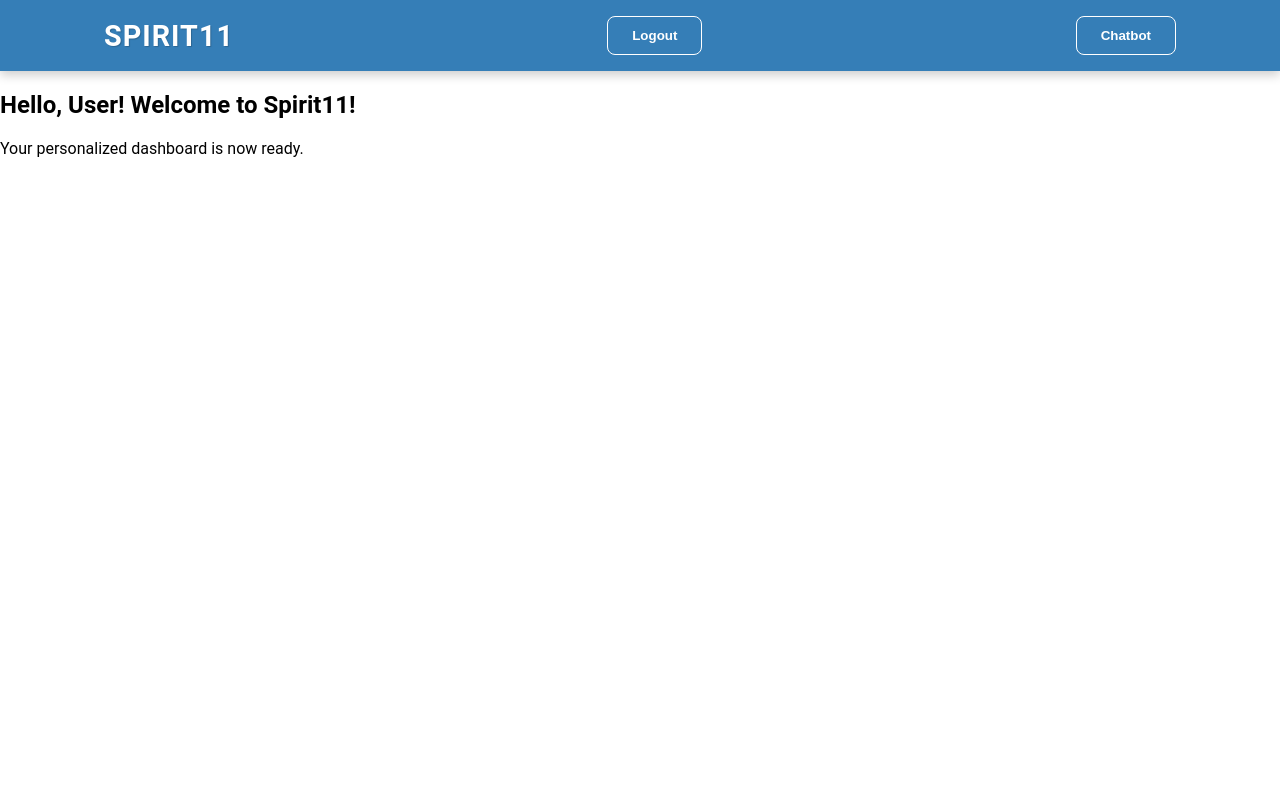
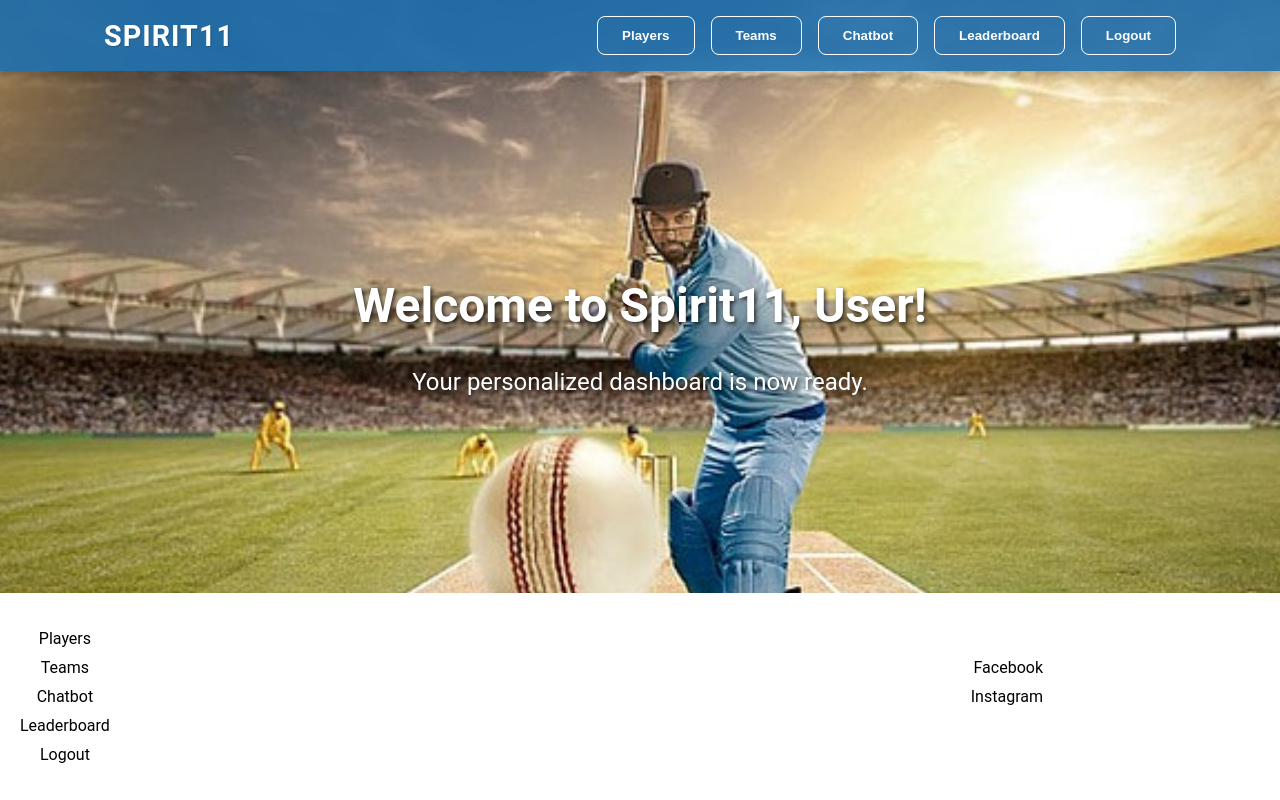
Before and after one commit to dimuthuh28/Hacktml_p2, a React (Create React App) app in the folder frontend/: page /dashboard in a window 1280 px wide. Built offline with nearby package versions, Linux system fonts and the light colour scheme; the HTML template or start-up script is replaced by a standard one.

Commit message:
Reguserhome

```diff
--- a/frontend/src/pages/Reguserhome.js
+++ b/frontend/src/pages/Reguserhome.js
@@ -1,7 +1,6 @@
 import React from "react";
-import "../styles/AdminLayout.css";
+import "../styles/Reguserhome.css";
 import { useNavigate } from "react-router-dom";
-
 
 const Reguserhome = () => {
   const navigate = useNavigate();
@@ -14,26 +13,60 @@ const Reguserhome = () => {
 
   return (
     <div className="dashboard-container">
+      {/* Navbar */}
       <nav className="navbar">
         <div className="logo">
           <h1>Spirit11</h1>
         </div>
         <div className="nav-links">
-          <button className="nav-button" onClick={handleLogout}>
+          <button className="nav-button" onClick={() => navigate("/players")}>
+            Players
+          </button>
+          <button className="nav-button" onClick={() => navigate("/teams")}>
+            Teams
+          </button>
+          <button className="nav-button" onClick={() => navigate("/chatbot")}>
+            Chatbot
+          </button>
+          <button className="nav-button" onClick={() => navigate("/leaderboard")}>
+            Leaderboard
+          </button>
+          <button className="nav-button logout-btn" onClick={handleLogout}>
             Logout
           </button>
         </div>
-        <div className="nav-links">
-          <button className="nav-button" onClick={() => navigate("/chatbot")}>
-            Chatbot
-        </button>
-        </div>
       </nav>
 
+      {/* Main Content */}
       <div className="dashboard-content">
-        <h2>Hello, {username || "User"}! Welcome to Spirit11!</h2>
-        <p>Your personalized dashboard is now ready.</p>
+        <h1 className="dashboard-title">Welcome to Spirit11, {username || "User"}!</h1>
+        <p className="dashboard-subtitle">Your personalized dashboard is now ready.</p>
       </div>
+
+      {/* Footer */}
+      <footer className="footer">
+        <div className="footer-links">
+          <div className="footer-nav">
+            <ul>
+              <li><a href="/players">Players</a></li>
+              <li><a href="/teams">Teams</a></li>
+              <li><a href="/chatbot">Chatbot</a></li>
+              <li><a href="/leaderboard">Leaderboard</a></li>
+              <li><a href="/login" className="logout-btn">Logout</a></li>
+            </ul>
+          </div>
+          <div className="footer-contact">
+            <ul>
+              <li>Email: contact@spirit11.com</li>
+              <li><a href="https://facebook.com/spirit11" target="_blank" rel="noopener noreferrer">Facebook</a></li>
+              <li><a href="https://instagram.com/spirit11" target="_blank" rel="noopener noreferrer">Instagram</a></li>
+            </ul>
+          </div>
+        </div>
+        <div className="footer-bottom">
+          <p>© 2025 SPIRIT11 Inc. by HACKtML from UCSC</p>
+        </div>
+      </footer>
     </div>
   );
 };
--- /dev/null
+++ b/frontend/src/styles/Reguserhome.css
@@ -0,0 +1,203 @@
+/* General Layout */
+.dashboard-container {
+    display: flex;
+    flex-direction: column;
+    justify-content: space-between;
+    height: 100vh;
+    background-image: url('../assets/pngtree-a-sportsman-playing-cricket-in-the-stadium-as-viewers-cheer-on-photo-image_2173237.jpg'); /* Replace with your image path */
+    background-size: cover;
+    background-position: center;
+    background-repeat: no-repeat;
+    text-align: center;
+    color: white;
+  }
+
+  /* Navbar */
+  .navbar {
+    display: flex;
+    justify-content: space-between;
+    align-items: center;
+    background-color: rgba(32, 112, 176, 0.9);
+    color: white;
+    padding: 1rem 6.5rem;
+    box-shadow: 0 4px 10px rgba(0, 0, 0, 0.2);
+    backdrop-filter: blur(5px);
+    position: relative;
+    z-index: 1000; /* Higher z-index to ensure it's above other elements */
+  }
+
+  .logo h1 {
+    margin: 0;
+    font-size: 1.8rem;
+    letter-spacing: 1px;
+    text-transform: uppercase;
+    font-weight: 700;
+    text-shadow: 1px 1px 1px rgba(0, 0, 0, 0.2);
+  }
+
+  .nav-links {
+    display: flex;
+    gap: 1rem;
+  }
+
+  .nav-button {
+    background-color: transparent;
+    border: 1px solid white;
+    color: white;
+    padding: 0.7rem 1.5rem;
+    border-radius: 8px;
+    cursor: pointer;
+    font-weight: 600;
+    transition: all 0.3s ease;
+  }
+
+  .nav-button:hover {
+    background-color: white;
+    color: #2070b0;
+    transform: translateY(-2px);
+    box-shadow: 0 5px 15px rgba(0, 0, 0, 0.1);
+  }
+
+  .menu-toggle {
+    display: none;
+    flex-direction: column;
+    justify-content: space-between;
+    width: 30px;
+    height: 21px;
+    cursor: pointer;
+  }
+
+  .menu-toggle span {
+    width: 100%;
+    height: 3px;
+    background-color: white;
+    border-radius: 10px;
+  }
+
+  /* Mobile responsiveness */
+  @media (max-width: 768px) {
+    .navbar {
+      padding: 1rem 2rem;
+      position: relative;
+    }
+
+    .logo h1 {
+      font-size: 1.4rem;
+    }
+
+    .menu-toggle {
+      display: flex;
+    }
+
+    .nav-links {
+      position: absolute;
+      top: 100%;
+      left: 0;
+      right: 0;
+      flex-direction: column;
+      background-color: rgba(32, 112, 176, 0.95);
+      box-shadow: 0 4px 10px rgba(0, 0, 0, 0.2);
+      padding: 1rem;
+      clip-path: polygon(0 0, 100% 0, 100% 0, 0 0);
+      transition: clip-path 0.3s ease-in-out;
+      z-index: 1000;
+    }
+
+    .nav-links.active {
+      clip-path: polygon(0 0, 100% 0, 100% 100%, 0 100%);
+    }
+
+    .nav-button {
+      width: 100%;
+      text-align: center;
+      margin: 0.5rem 0;
+    }
+  }
+
+  @media (max-width: 480px) {
+    .navbar {
+      padding: 1rem;
+    }
+
+    .logo h1 {
+      font-size: 1.2rem;
+    }
+  }
+
+  /* Dashboard Content */
+  .dashboard-content {
+    flex-grow: 1;
+    display: flex;
+    flex-direction: column;
+    justify-content: center;
+    align-items: center;
+    text-shadow: 2px 2px 4px rgba(0, 0, 0, 0.7);
+  }
+
+  .dashboard-title {
+    font-size: 3rem;
+    font-weight: bold;
+    margin-bottom: 10px;
+  }
+
+  .dashboard-subtitle {
+    font-size: 1.5rem;
+  }
+
+  /* Footer */
+  .footer {
+    background-color: white;
+    padding: 20px;
+    display: flex;
+    justify-content: space-between;
+  }
+
+  .footer-links {
+    display: flex;
+    justify-content: space-between;
+    width: 100%;
+  }
+
+  .footer-nav ul {
+    list-style-type: none;
+    padding: 0;
+  }
+
+  .footer-nav ul li {
+    margin-bottom: 10px;
+  }
+
+  .footer-nav ul li a {
+    text-decoration: none;
+    color: black;
+    font-size: 1rem;
+  }
+
+  .footer-nav ul li a:hover {
+    color: #ff9900;
+  }
+
+  .footer-contact ul {
+    list-style-type: none;
+    padding: 0;
+    text-align: right;
+  }
+
+  .footer-contact ul li {
+    margin-bottom: 10px;
+  }
+
+  .footer-contact ul li a {
+    text-decoration: none;
+    color: black;
+  }
+
+  .footer-contact ul li a:hover {
+    color: #ff9900;
+  }
+
+  .footer-bottom {
+    text-align: center;
+    margin-top: 20px;
+    font-size: 0.8rem;
+  }
```
Also changed, not shown: frontend/src/assets/pngtree-a-sportsman-playing-cricket-in-the-stadium-as-viewers-cheer-on-photo-image_2173237.jpg (added).
